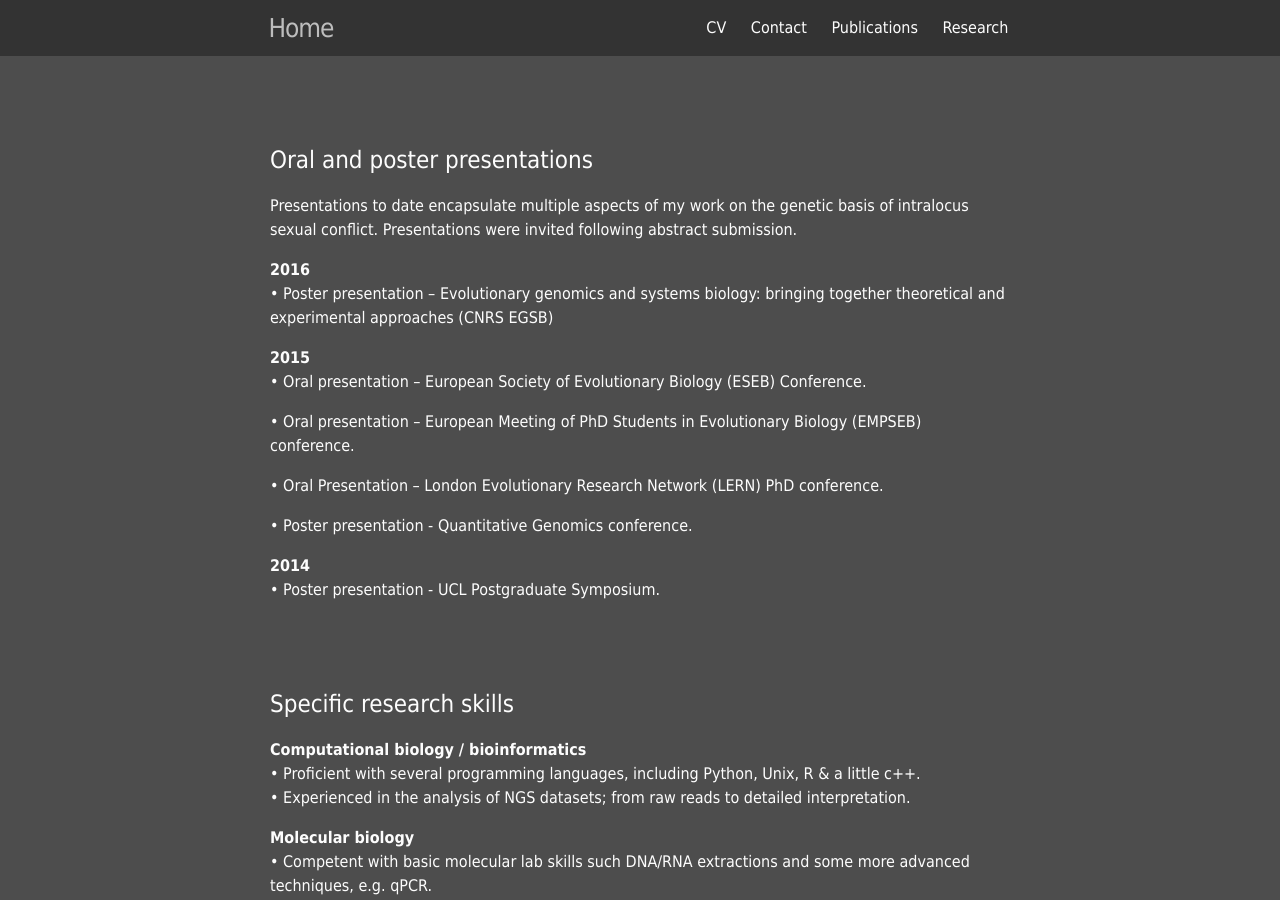
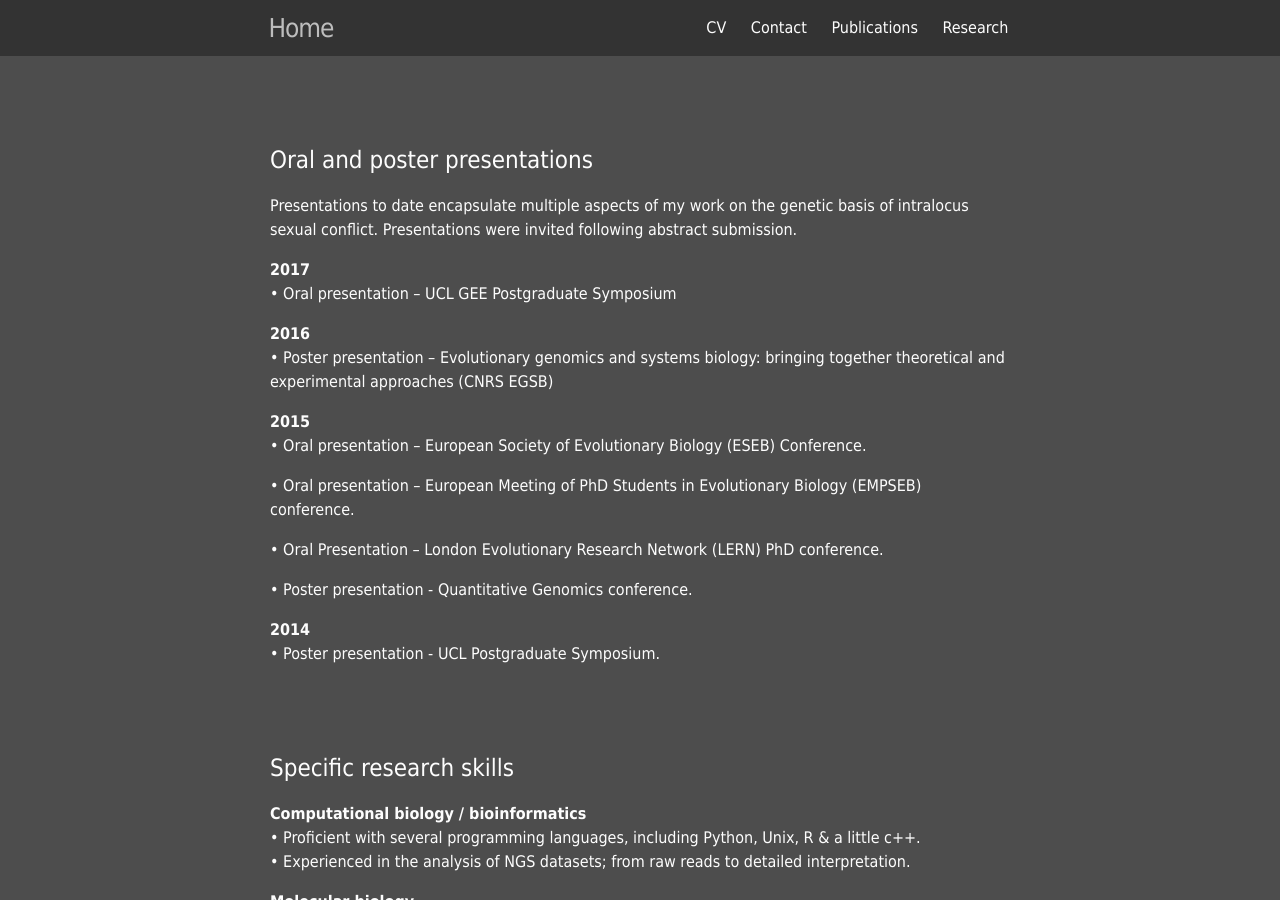
Before and after one commit to Mark-Hill/Mark-Hill.github.io, a Jekyll site: the page built from CV.md, in a window 1280 px wide and 900 px high, scrolled down 571 px. Built offline with Jekyll 4.4.1, drawn with Linux system fonts in a browser that asks for light colours.

Commit message:
Update CV.md

```diff
--- a/CV.md
+++ b/CV.md
@@ -35,6 +35,9 @@ University of Gloucestershire
 <h1>Oral and poster presentations</h1>
 
 Presentations to date encapsulate multiple aspects of my work on the genetic basis of intralocus sexual conflict. Presentations were invited following abstract submission.
+
+<b>2017</b><br>
+•	Oral presentation – UCL GEE Postgraduate Symposium
 
 <b>2016</b><br>
 •	Poster presentation – Evolutionary genomics and systems biology: bringing together theoretical and experimental approaches (CNRS EGSB)
```
